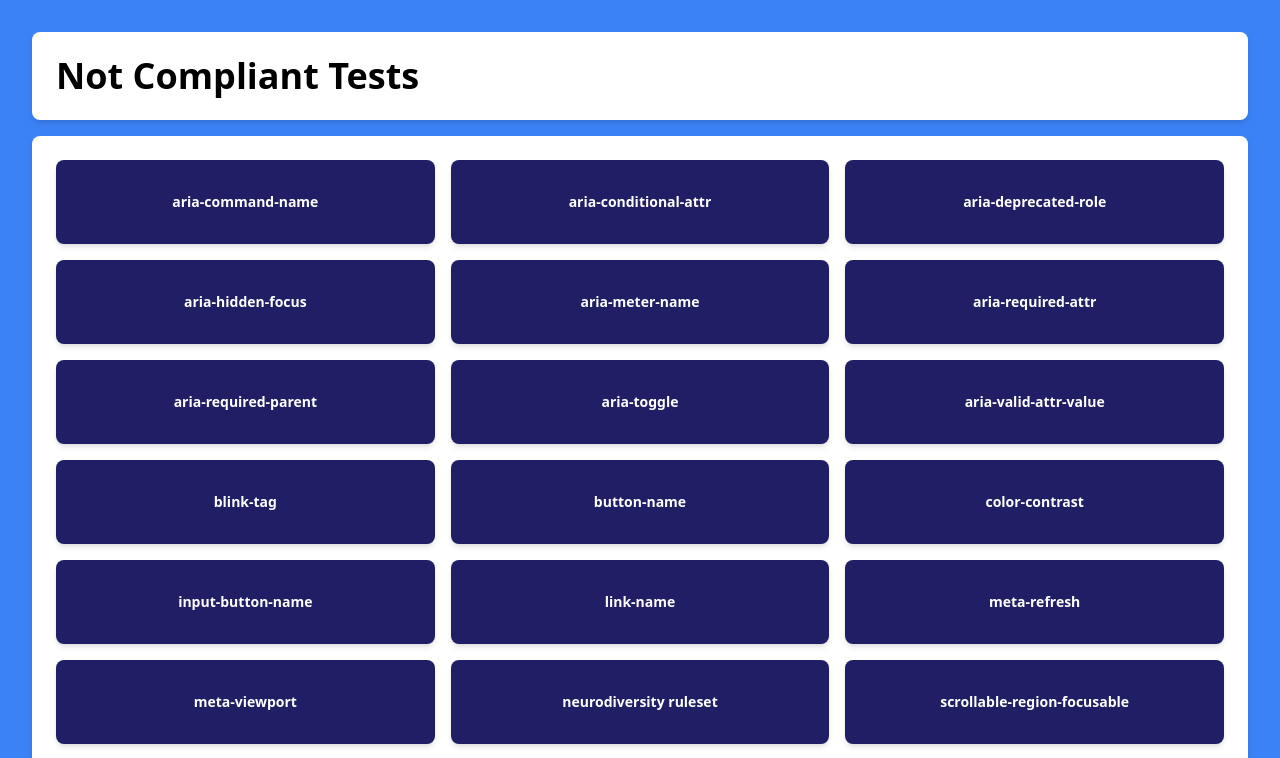
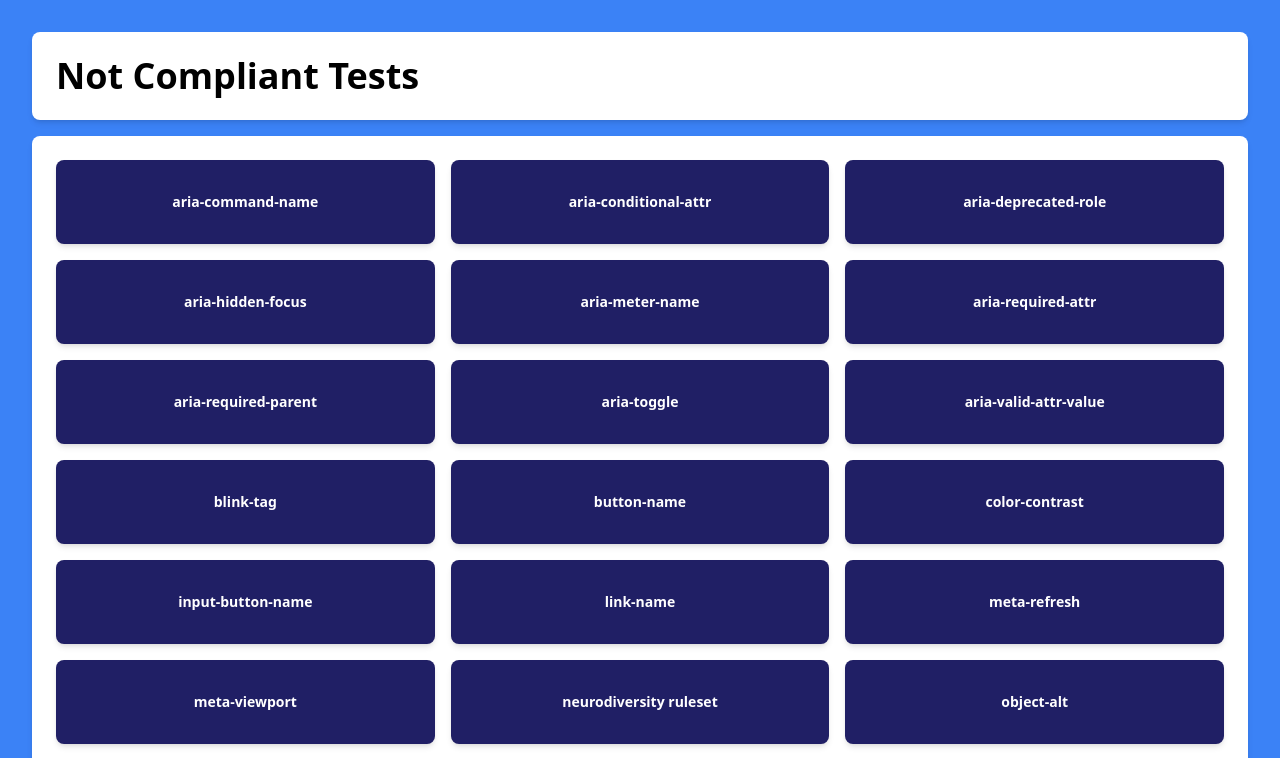
Before and after one commit to test-party/guinea-pig-next, a Next.js app: page /all-tests in a window 1280 px wide. Shown: the top 758 px of the page. Built offline with nearby package versions, Linux system fonts and the light colour scheme.

Commit message:
add object-alt test cases to the /all-tests endpoint page

```diff
--- a/src/app/all-tests/page.jsx
+++ b/src/app/all-tests/page.jsx
@@ -29,6 +29,7 @@ const linkList = [
     'meta-refresh',
     'meta-viewport',
     'neurodiversity ruleset',
+    'object-alt',
     'scrollable-region-focusable',
     'select-name',
     'summary-name',
```
